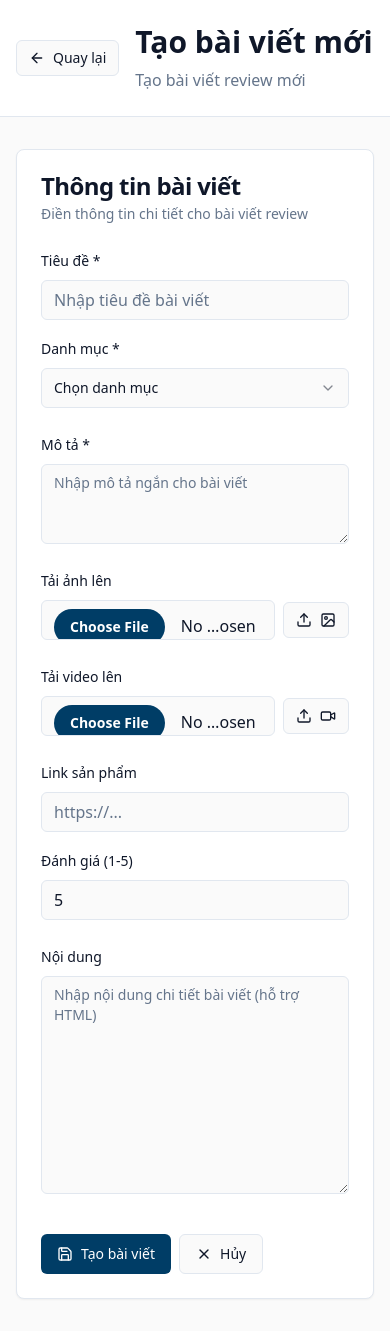
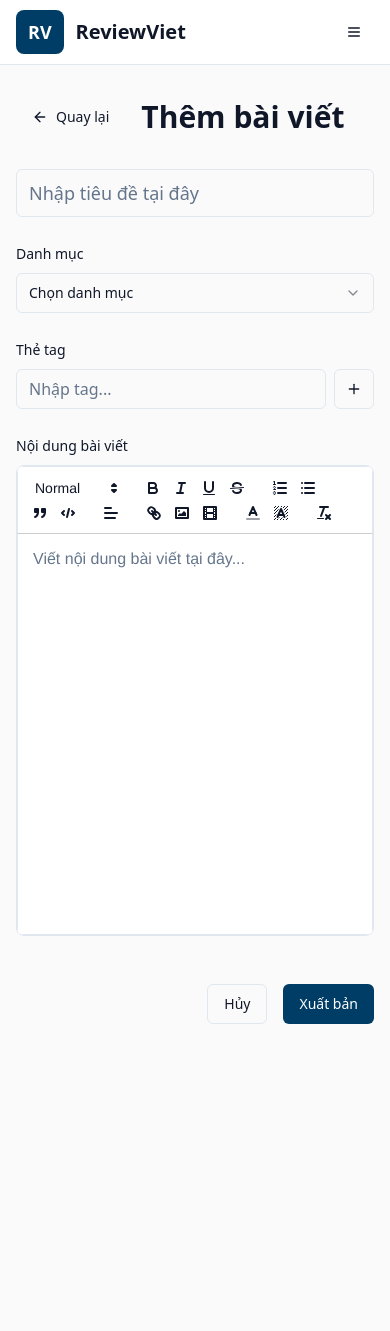
Before and after one commit to manhvx4s1/gadget-guide-pro, a React (Vite) app: page /admin/article-editor in a window 390 px wide. After the commit the page ends 1056 px from the top, so only its background shows below. Built offline with nearby package versions, Linux system fonts and the light colour scheme.

Commit message:
Add tag functionality
Add tag functionality to articles and the admin panel. The article editor will now include a tag input field, and the admin panel will have a dedicated section for managing tags. The file upload functionality for images and videos has been removed.

```diff
--- a/package.json
+++ b/package.json
@@ -53,6 +53,7 @@
     "react-day-picker": "^8.10.1",
     "react-dom": "^18.3.1",
     "react-hook-form": "^7.53.0",
+    "react-quill": "^2.0.0",
     "react-resizable-panels": "^2.1.3",
     "react-router-dom": "^6.26.2",
     "recharts": "^2.12.7",
--- a/src/data/reviews.ts
+++ b/src/data/reviews.ts
@@ -83,6 +83,7 @@ export const reviews: Review[] = [
     timeAgo: "1 tuần trước",
     isFeatured: false,
     productLink: "https://www.amazon.com/echo-dot-5th-gen",
+    tags: ["Amazon", "Echo", "Smart Speaker", "Alexa", "Smart Home"],
     content: `
       <h2>Thiết kế và Chất lượng</h2>
       <p>Echo Dot gen 5 có thiết kế tròn đặc trưng với chất liệu vải cao cấp...</p>
@@ -103,7 +104,8 @@ export const reviews: Review[] = [
     author: "Mobile Expert",
     timeAgo: "3 ngày trước",
     isFeatured: true,
-    productLink: "https://www.thegioididong.com/dtdd/samsung-galaxy-s24-ultra"
+    productLink: "https://www.thegioididong.com/dtdd/samsung-galaxy-s24-ultra",
+    tags: ["Samsung", "Galaxy S24", "Android", "Flagship", "Camera"]
   },
   {
     id: "5",
@@ -117,7 +119,8 @@ export const reviews: Review[] = [
     author: "Gaming Guru",
     timeAgo: "4 ngày trước",
     isFeatured: false,
-    productLink: "https://www.thegioididong.com/laptop-gaming"
+    productLink: "https://www.thegioididong.com/laptop-gaming",
+    tags: ["Gaming", "RTX 4070", "Laptop", "Performance", "2024"]
   },
   {
     id: "6",
@@ -131,7 +134,8 @@ export const reviews: Review[] = [
     author: "Home Tech",
     timeAgo: "6 ngày trước",
     isFeatured: false,
-    productLink: "https://www.philips-hue.com"
+    productLink: "https://www.philips-hue.com",
+    tags: ["Philips", "Hue", "Smart Light", "IoT", "Home Automation"]
   }
 ];
 
--- a/src/pages/ArticleEditor.tsx
+++ b/src/pages/ArticleEditor.tsx
@@ -1,258 +1,197 @@
-import { useState, useEffect } from "react";
-import { useNavigate, useParams } from "react-router-dom";
+import { useState } from "react";
+import { useNavigate } from "react-router-dom";
+import { ArrowLeft, Plus, X } from "lucide-react";
 import { Button } from "@/components/ui/button";
 import { Input } from "@/components/ui/input";
-import { Textarea } from "@/components/ui/textarea";
 import { Label } from "@/components/ui/label";
-import { Card, CardContent, CardDescription, CardHeader, CardTitle } from "@/components/ui/card";
 import { Select, SelectContent, SelectItem, SelectTrigger, SelectValue } from "@/components/ui/select";
-import { ArrowLeft, Save, X } from "lucide-react";
-import { reviews, Review } from "@/data/reviews";
-import { FileUpload } from "@/components/FileUpload";
-import { toast } from "sonner";
+import { Badge } from "@/components/ui/badge";
+import ReactQuill from 'react-quill';
+import 'react-quill/dist/quill.snow.css';
+import '../styles/quill-theme.css';
+import Header from "@/components/Header";
 
 const ArticleEditor = () => {
   const navigate = useNavigate();
-  const { id } = useParams();
-  const isEditing = Boolean(id);
+  const [title, setTitle] = useState("");
+  const [content, setContent] = useState("");
+  const [category, setCategory] = useState("");
+  const [tags, setTags] = useState<string[]>([]);
+  const [currentTag, setCurrentTag] = useState("");
 
-  const [categories] = useState(["Điện thoại", "Laptop", "Smart Home"]);
-  const [formData, setFormData] = useState({
-    title: "",
-    description: "",
-    category: "",
-    content: "",
-    productLink: "",
-    rating: 5,
-    image: "",
-    videoUrl: ""
-  });
+  const categories = ["Điện thoại", "Laptop", "Smart Home"];
 
-  useEffect(() => {
-    if (isEditing && id) {
-      const review = reviews.find(r => r.id === id);
-      if (review) {
-        setFormData({
-          title: review.title,
-          description: review.description,
-          category: review.category,
-          content: review.content || "",
-          productLink: review.productLink || "",
-          rating: review.rating,
-          image: review.image || "",
-          videoUrl: ""
-        });
+  const handleAddTag = () => {
+    if (currentTag.trim() && !tags.includes(currentTag.trim())) {
+      setTags([...tags, currentTag.trim()]);
+      setCurrentTag("");
     }
-    }
-  }, [isEditing, id]);
-
-  const handleSave = () => {
-    if (!formData.title.trim()) {
-      toast.error("Vui lòng nhập tiêu đề bài viết");
-      return;
-    }
-    if (!formData.category) {
-      toast.error("Vui lòng chọn danh mục");
-      return;
-    }
-    if (!formData.description.trim()) {
-      toast.error("Vui lòng nhập mô tả");
-      return;
-    }
-
-    // Simulate saving logic
-    if (isEditing) {
-      toast.success("Đã cập nhật bài viết thành công!");
-    } else {
-      toast.success("Đã tạo bài viết mới thành công!");
-    }
-
-    navigate("/admin");
   };
 
-  const handleCancel = () => {
-    navigate("/admin");
+  const handleRemoveTag = (tagToRemove: string) => {
+    setTags(tags.filter(tag => tag !== tagToRemove));
   };
 
-  const handleImageUploaded = (url: string) => {
-    setFormData(prev => ({ ...prev, image: url }));
+  const handleKeyPress = (e: React.KeyboardEvent) => {
+    if (e.key === 'Enter') {
+      e.preventDefault();
+      handleAddTag();
+    }
   };
 
-  const handleVideoUploaded = (url: string) => {
-    setFormData(prev => ({ ...prev, videoUrl: url }));
+  const handleSubmit = (e: React.FormEvent) => {
+    e.preventDefault();
+    // TODO: Lưu bài viết
+    console.log({ title, content, category, tags });
   };
+
+  // Rich text editor configuration
+  const modules = {
+    toolbar: [
+      [{ 'header': [1, 2, 3, 4, 5, 6, false] }],
+      ['bold', 'italic', 'underline', 'strike'],
+      [{ 'list': 'ordered'}, { 'list': 'bullet' }],
+      ['blockquote', 'code-block'],
+      [{ 'align': [] }],
+      ['link', 'image', 'video'],
+      [{ 'color': [] }, { 'background': [] }],
+      ['clean']
+    ],
+  };
+
+  const formats = [
+    'header', 'bold', 'italic', 'underline', 'strike',
+    'list', 'bullet', 'blockquote', 'code-block',
+    'align', 'link', 'image', 'video', 'color', 'background'
+  ];
 
   return (
     <div className="min-h-screen bg-background">
+      <Header />
+
+      <div className="container mx-auto px-4 py-8 max-w-4xl">
         {/* Header */}
-      <div className="border-b border-border bg-card">
-        <div className="container mx-auto px-4 py-6">
-          <div className="flex items-center gap-4">
+        <div className="flex items-center gap-4 mb-8">
           <Button
-              onClick={handleCancel}
-              variant="outline"
-              size="sm"
-              className="gap-2"
+            variant="ghost"
+            onClick={() => navigate("/admin")}
+            className="flex items-center gap-2"
           >
             <ArrowLeft className="h-4 w-4" />
             Quay lại
           </Button>
-            <div>
-              <h1 className="text-3xl font-bold text-foreground">
-                {isEditing ? "Chỉnh sửa bài viết" : "Tạo bài viết mới"}
-              </h1>
-              <p className="text-muted-foreground mt-2">
-                {isEditing ? "Cập nhật thông tin bài viết" : "Tạo bài viết review mới"}
-              </p>
-            </div>
-          </div>
-        </div>
+          <h1 className="text-3xl font-bold text-foreground">Thêm bài viết</h1>
         </div>
 
-      <div className="container mx-auto px-4 py-8">
-        <Card>
-          <CardHeader>
-            <CardTitle>
-              {isEditing ? "Chỉnh sửa bài viết" : "Thông tin bài viết"}
-            </CardTitle>
-            <CardDescription>
-              Điền thông tin chi tiết cho bài viết review
-            </CardDescription>
-          </CardHeader>
-          <CardContent className="space-y-6">
-            {/* Basic Info */}
-            <div className="grid grid-cols-1 md:grid-cols-2 gap-4">
+        {/* Form */}
+        <form onSubmit={handleSubmit} className="space-y-6">
+          {/* Title */}
           <div className="space-y-2">
-                <Label htmlFor="title">Tiêu đề *</Label>
             <Input
-                  id="title"
-                  value={formData.title}
-                  onChange={(e) => setFormData({...formData, title: e.target.value})}
-                  placeholder="Nhập tiêu đề bài viết"
+              type="text"
+              placeholder="Nhập tiêu đề tại đây"
+              value={title}
+              onChange={(e) => setTitle(e.target.value)}
+              className="text-lg font-medium h-12"
+              required
             />
           </div>
+
+          {/* Category & Tags Row */}
+          <div className="grid grid-cols-1 md:grid-cols-2 gap-6">
+            {/* Category */}
             <div className="space-y-2">
-                <Label htmlFor="category">Danh mục *</Label>
-                <Select
-                  value={formData.category}
-                  onValueChange={(value) => setFormData({...formData, category: value})}
-                >
+              <Label htmlFor="category">Danh mục</Label>
+              <Select value={category} onValueChange={setCategory} required>
                 <SelectTrigger>
                   <SelectValue placeholder="Chọn danh mục" />
                 </SelectTrigger>
                 <SelectContent>
-                    {categories.map(category => (
-                      <SelectItem key={category} value={category}>
-                        {category}
+                  {categories.map((cat) => (
+                    <SelectItem key={cat} value={cat}>
+                      {cat}
                     </SelectItem>
                   ))}
                 </SelectContent>
               </Select>
             </div>
+
+            {/* Tags */}
+            <div className="space-y-2">
+              <Label htmlFor="tags">Thẻ tag</Label>
+              <div className="space-y-3">
+                <div className="flex gap-2">
+                  <Input
+                    type="text"
+                    placeholder="Nhập tag..."
+                    value={currentTag}
+                    onChange={(e) => setCurrentTag(e.target.value)}
+                    onKeyPress={handleKeyPress}
+                    className="flex-1"
+                  />
+                  <Button
+                    type="button"
+                    onClick={handleAddTag}
+                    variant="outline"
+                    size="icon"
+                  >
+                    <Plus className="h-4 w-4" />
+                  </Button>
                 </div>
 
-            <div className="space-y-2">
-              <Label htmlFor="description">Mô tả *</Label>
-              <Textarea
-                id="description"
-                value={formData.description}
-                onChange={(e) => setFormData({...formData, description: e.target.value})}
-                placeholder="Nhập mô tả ngắn cho bài viết"
-                rows={3}
-              />
+                {/* Display tags */}
+                {tags.length > 0 && (
+                  <div className="flex flex-wrap gap-2">
+                    {tags.map((tag, index) => (
+                      <Badge key={index} variant="secondary" className="flex items-center gap-1">
+                        {tag}
+                        <Button
+                          type="button"
+                          variant="ghost"
+                          size="sm"
+                          className="h-auto p-0 hover:bg-transparent"
+                          onClick={() => handleRemoveTag(tag)}
+                        >
+                          <X className="h-3 w-3" />
+                        </Button>
+                      </Badge>
+                    ))}
+                  </div>
+                )}
+              </div>
+            </div>
           </div>
 
-            {/* Media Upload */}
-            <div className="grid grid-cols-1 md:grid-cols-2 gap-6">
-              <FileUpload
-                onFileUploaded={handleImageUploaded}
-                acceptedTypes="image"
-                className="space-y-2"
-              />
-
-              <FileUpload
-                onFileUploaded={handleVideoUploaded}
-                acceptedTypes="video"
-                className="space-y-2"
-              />
-            </div>
-
-            {/* Additional Info */}
-            <div className="grid grid-cols-1 md:grid-cols-2 gap-4">
+          {/* Rich Text Editor */}
           <div className="space-y-2">
-                <Label htmlFor="productLink">Link sản phẩm</Label>
-                <Input
-                  id="productLink"
-                  value={formData.productLink}
-                  onChange={(e) => setFormData({...formData, productLink: e.target.value})}
-                  placeholder="https://..."
-                />
-              </div>
-              <div className="space-y-2">
-                <Label htmlFor="rating">Đánh giá (1-5)</Label>
-                <Input
-                  id="rating"
-                  type="number"
-                  min="1"
-                  max="5"
-                  step="0.1"
-                  value={formData.rating}
-                  onChange={(e) => setFormData({...formData, rating: parseFloat(e.target.value)})}
+            <Label>Nội dung bài viết</Label>
+            <div className="bg-card border border-border rounded-lg overflow-hidden">
+              <ReactQuill
+                theme="snow"
+                value={content}
+                onChange={setContent}
+                modules={modules}
+                formats={formats}
+                placeholder="Viết nội dung bài viết tại đây..."
+                style={{ minHeight: '400px' }}
               />
             </div>
           </div>
 
-            <div className="space-y-2">
-              <Label htmlFor="content">Nội dung</Label>
-              <Textarea
-                id="content"
-                value={formData.content}
-                onChange={(e) => setFormData({...formData, content: e.target.value})}
-                placeholder="Nhập nội dung chi tiết bài viết (hỗ trợ HTML)"
-                rows={10}
-              />
-            </div>
-
-            {/* Preview sections */}
-            {formData.image && (
-              <div className="space-y-2">
-                <Label>Ảnh đã tải lên</Label>
-                <div className="border rounded-md p-4">
-                  <img
-                    src={formData.image}
-                    alt="Article preview"
-                    className="max-w-md max-h-64 object-cover rounded-md"
-                  />
-                </div>
-              </div>
-            )}
-
-            {formData.videoUrl && (
-              <div className="space-y-2">
-                <Label>Video đã tải lên</Label>
-                <div className="border rounded-md p-4">
-                  <video
-                    src={formData.videoUrl}
-                    controls
-                    className="max-w-md max-h-64 rounded-md"
-                  />
-                </div>
-              </div>
-            )}
-
           {/* Action Buttons */}
-            <div className="flex gap-2 pt-4">
-              <Button onClick={handleSave} className="gap-2">
-                <Save className="h-4 w-4" />
-                {isEditing ? "Cập nhật" : "Tạo bài viết"}
-              </Button>
-              <Button onClick={handleCancel} variant="outline" className="gap-2">
-                <X className="h-4 w-4" />
+          <div className="flex justify-end gap-4 pt-6">
+            <Button
+              type="button"
+              variant="outline"
+              onClick={() => navigate("/admin")}
+            >
               Hủy
             </Button>
+            <Button type="submit">
+              Xuất bản
+            </Button>
           </div>
-          </CardContent>
-        </Card>
+        </form>
       </div>
     </div>
   );
--- /dev/null
+++ b/src/styles/quill-theme.css
@@ -0,0 +1,56 @@
+/* Custom styles for React Quill editor */
+.ql-editor {
+  min-height: 400px !important;
+  font-size: 16px;
+  line-height: 1.6;
+  color: hsl(var(--foreground));
+}
+
+.ql-toolbar {
+  border-top: 1px solid hsl(var(--border)) !important;
+  border-left: 1px solid hsl(var(--border)) !important;
+  border-right: 1px solid hsl(var(--border)) !important;
+  background: hsl(var(--card)) !important;
+}
+
+.ql-container {
+  border-left: 1px solid hsl(var(--border)) !important;
+  border-right: 1px solid hsl(var(--border)) !important;
+  border-bottom: 1px solid hsl(var(--border)) !important;
+  background: hsl(var(--card)) !important;
+}
+
+.ql-toolbar .ql-stroke {
+  stroke: hsl(var(--foreground)) !important;
+}
+
+.ql-toolbar .ql-fill {
+  fill: hsl(var(--foreground)) !important;
+}
+
+.ql-toolbar button:hover {
+  background: hsl(var(--accent)) !important;
+}
+
+.ql-toolbar button.ql-active {
+  background: hsl(var(--primary)) !important;
+  color: hsl(var(--primary-foreground)) !important;
+}
+
+.ql-picker-label {
+  color: hsl(var(--foreground)) !important;
+}
+
+.ql-picker-options {
+  background: hsl(var(--card)) !important;
+  border: 1px solid hsl(var(--border)) !important;
+}
+
+.ql-picker-item:hover {
+  background: hsl(var(--accent)) !important;
+}
+
+.ql-editor.ql-blank::before {
+  color: hsl(var(--muted-foreground)) !important;
+  font-style: normal !important;
+}
```
Also changed, not shown: 1 other file (tests, documents, lock files or other folders). Lines whose indentation alone changed are shown as unchanged.
